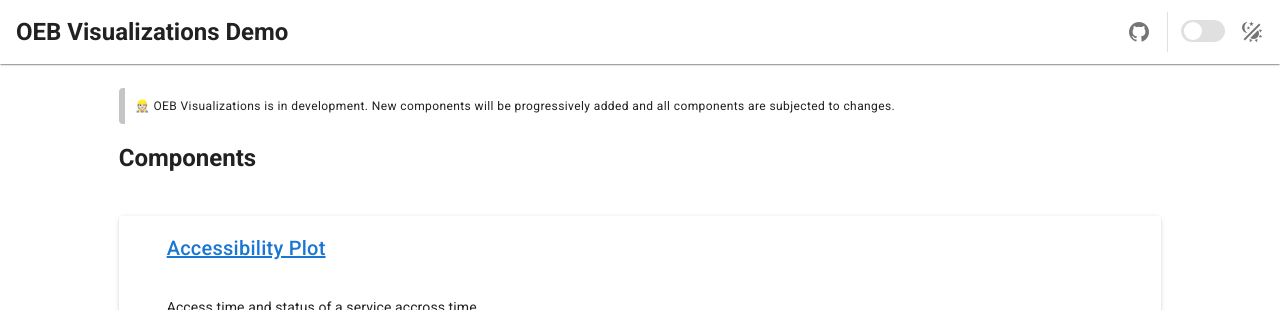
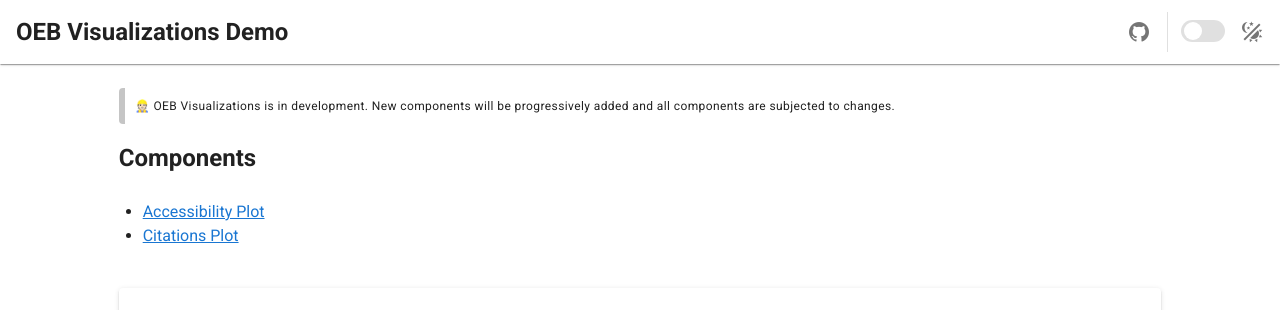
Before and after one commit to EvaMart/nuxt-playground, a Nuxt app: page / in a window 1280 px wide. Shown: the top 310 px of the page. Built offline with nearby package versions, Linux system fonts and the light colour scheme.

Commit message:
feat: index

```diff
--- a/pages/index.vue
+++ b/pages/index.vue
@@ -16,11 +16,24 @@
         </v-col>
     </v-row>
     <v-row justify="center" align="center">
+        <v-col cols="10" sm="10" md="10">
+            <ul>
+                <li v-for="component in components" :key="component.id">
+                <a href="#" @click.prevent="scrollToCard(component.id)">
+                    {{ component.title }}
+                </a>
+                </li>
+            </ul>
+        </v-col>
+
+    </v-row>
+    <v-row justify="center" align="center">
         <componentCard
             v-for="component in components"
             :componentToDisplay="component.component"
             :title="component.title"
             :documentationLink="component.documentationLink"
+            :id="component.id"
             />
     </v-row>
 
@@ -46,15 +59,25 @@ export default {
       components: [
         {
             title: 'Accessibility Plot',
+            id: 'accessibilityPlot',
             component: accessibilityPlotPage,
             documentationLink: 'https://inab.github.io/oeb-visualizations/components/accessibilityPlot/'
         },
         {
             title: 'Citations Plot',
+            id: 'citationsPlot',
             component: citationsPlotPage,
             documentationLink: 'https://inab.github.io/oeb-visualizations/components/citationsPlot/'
         }
       ],
+    }
+  },
+  methods: {
+    scrollToCard(cardId) {
+        const cardElement = document.getElementById(cardId);
+        if (cardElement) {
+            cardElement.scrollIntoView({ behavior: 'smooth', block: 'start' });
+        }
     }
 }
 }
```
Also changed, not shown: 1 other file (tests, documents, lock files or other folders). Lines whose indentation alone changed are shown as unchanged.
